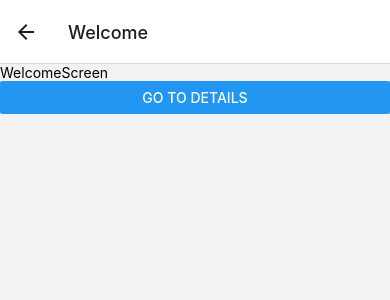
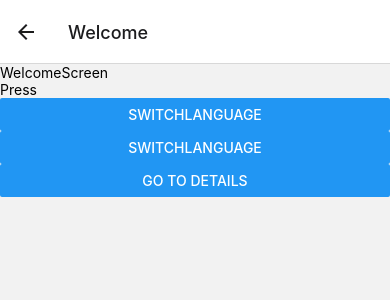
Before and after one commit to Polovkin/papa-vinyl-mobile, a React Native app: screen /Welcome in a window 390 px wide. Shown: the top 300 px of the page. Built offline with nearby package versions, Linux system fonts and the light colour scheme; no server answers.

Commit message:
feat(project): add i18n

```diff
--- a/App.tsx
+++ b/App.tsx
@@ -1,5 +1,5 @@
 import React from 'react';
-
+import './src/localization/i18n';
 import {Provider} from 'react-redux';
 import {persistor, store} from './src/store';
 import {PersistGate} from 'redux-persist/integration/react';
--- a/package.json
+++ b/package.json
@@ -16,8 +16,10 @@
     "@reduxjs/toolkit": "^1.9.2",
     "@testing-library/react-native": "^11.5.1",
     "classnames": "^2.3.2",
+    "i18next": "^22.4.9",
     "nativewind": "^2.0.11",
     "react": "18.2.0",
+    "react-i18next": "^12.1.5",
     "react-native": "0.71.2",
     "react-native-safe-area-context": "^4.5.0",
     "react-native-screens": "^3.19.0",
--- /dev/null
+++ b/src/localization/en/translation.json
@@ -0,0 +1,6 @@
+{
+  "common": {
+    "button": "Press",
+    "title": "Title"
+  }
+}
--- /dev/null
+++ b/src/localization/i18n.ts
@@ -0,0 +1,22 @@
+import i18n from 'i18next';
+import {initReactI18next} from 'react-i18next';
+import translationEN from './en/translation.json';
+import translationRU from './ru/translation.json';
+
+export const resources = {
+  en: {
+    translation: translationEN,
+  },
+  ru: {
+    translation: translationRU,
+  },
+};
+
+i18n.use(initReactI18next).init({
+  resources,
+  lng: 'en',
+  fallbackLng: 'en',
+  interpolation: {
+    escapeValue: false,
+  },
+});
--- /dev/null
+++ b/src/localization/ru/translation.json
@@ -0,0 +1,6 @@
+{
+  "common": {
+    "button": "Нажать",
+    "title": "Заголовок"
+  }
+}
--- a/src/screens/LoginScreen.tsx
+++ b/src/screens/LoginScreen.tsx
@@ -1,10 +1,16 @@
 import {useAppSelector} from '../hooks';
-import {Text, View} from 'react-native';
+import {Button, Text, View} from 'react-native';
 import ButtonPrimary from '../components/ButtonPrimary/button-primary';
-import React from 'react';
+import React, {FC} from 'react';
 import {useGetCategoriesQuery} from '../store/api/categories.slice';
+import {NativeStackNavigationProp} from '@react-navigation/native-stack';
+import {RootStackParamList} from '../navigation/RootNavigation';
 
-const LoginScreen = () => {
+interface Props {
+  navigation: NativeStackNavigationProp<RootStackParamList>;
+}
+
+const LoginScreen: FC<Props> = ({navigation}) => {
   const Auth = useAppSelector(state => state.auth);
 
   const {data: categories} = useGetCategoriesQuery({limit: 40});
@@ -14,6 +20,10 @@ const LoginScreen = () => {
   return (
     <View>
       <ButtonPrimary text={'Login'} onPress={fetchData} />
+      <Button
+        title="Go to Details"
+        onPress={() => navigation.navigate('Welcome')}
+      />
       <Text>{Auth.auth.accessToken}</Text>
       {categories &&
         categories?.content.map(c => (
--- a/src/screens/WelcomeScreen.tsx
+++ b/src/screens/WelcomeScreen.tsx
@@ -2,15 +2,29 @@ import {View, Text, Button} from 'react-native';
 import React, {FC} from 'react';
 import type {NativeStackNavigationProp} from '@react-navigation/native-stack';
 import {RootStackParamList} from '../navigation/RootNavigation';
+import {useTranslation} from 'react-i18next';
+import i18n from 'i18next';
 
 interface Props {
   navigation: NativeStackNavigationProp<RootStackParamList>;
 }
 
 const WelcomeScreen: FC<Props> = ({navigation}) => {
+  const {t} = useTranslation();
+
   return (
     <View>
       <Text>WelcomeScreen</Text>
+      <Text>{t('translation:common.button')}</Text>
+
+      <Button
+        onPress={() => i18n.changeLanguage('en')}
+        title={t('switchLanguage', {lng: 'en'})}
+      />
+      <Button
+        onPress={() => i18n.changeLanguage('ru')}
+        title={t('switchLanguage', {lng: 'ru'})}
+      />
       <Button
         title="Go to Details"
         onPress={() => navigation.navigate('Login')}
```
Also changed, not shown: types/react-i18next.d.ts (added, +7 -0 lines), 1 other file (tests, documents, lock files or other folders).
